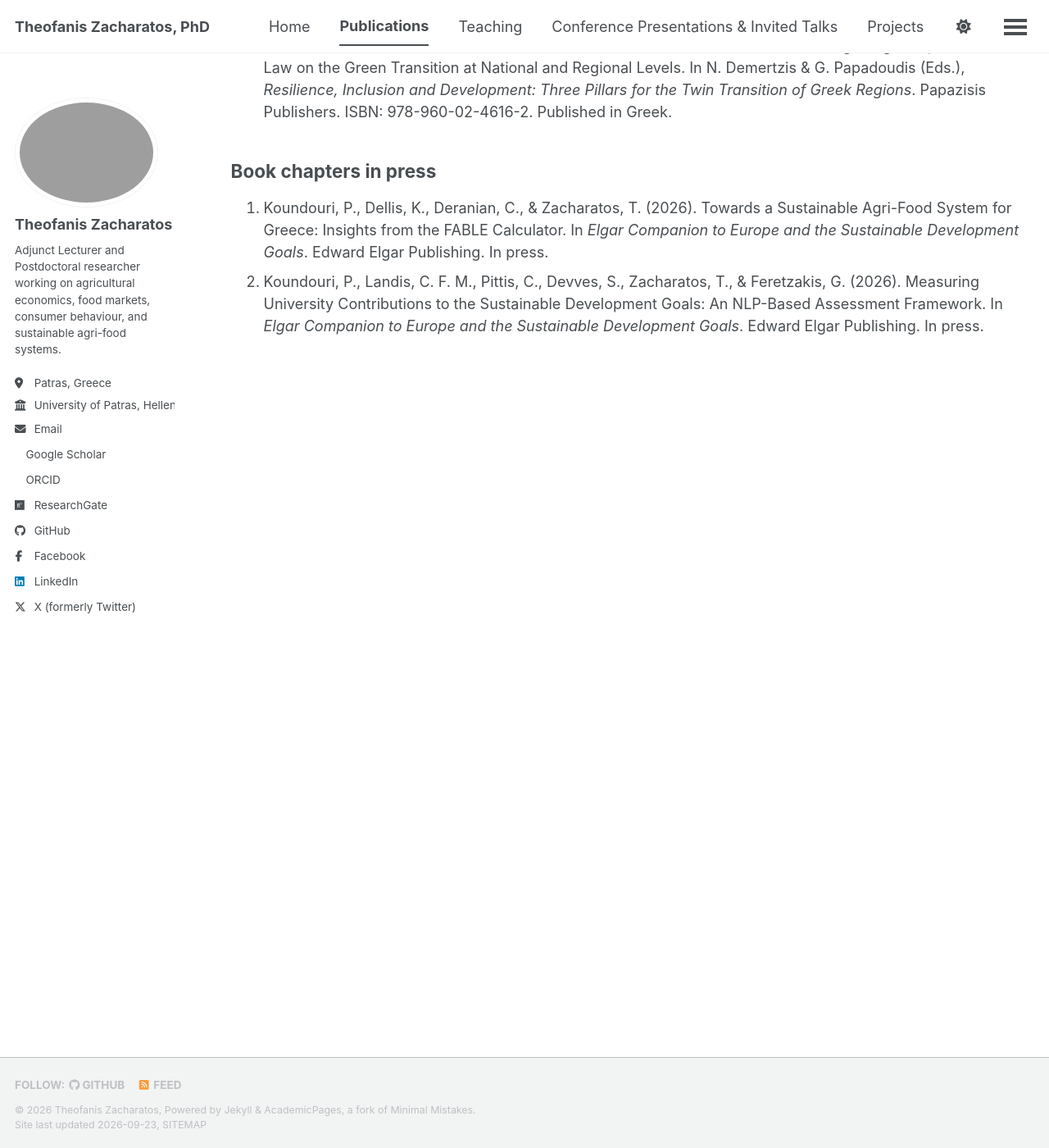
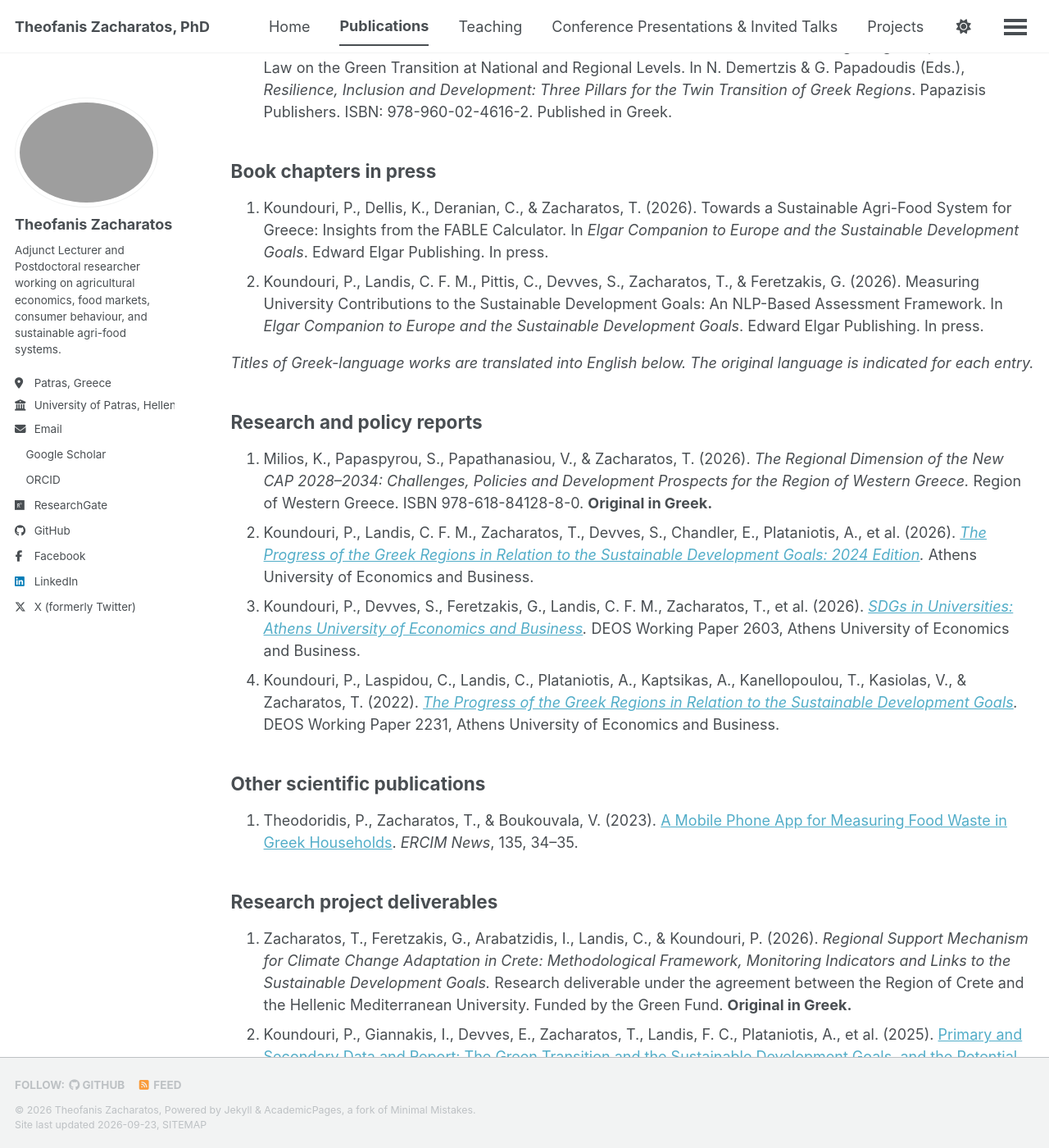
Before and after one commit to TheofanisZacharatos/theofaniszacharatos.github.io, a Jekyll site: the page built from _pages/publications.html, in a window 1280 px wide and 1400 px high, scrolled down 1338 px. Shown: the whole window at 82% size. Built offline with Jekyll 4.4.1, drawn with Linux system fonts in a browser that asks for light colours; a style sheet for code colours, icons or effects is not loaded; some of the changed text lies outside the part shown.

Commit message:
Update publications.html

```diff
--- a/_pages/publications.html
+++ b/_pages/publications.html
@@ -146,3 +146,59 @@ author_profile: true
     Edward Elgar Publishing. In press.
   </li>
 </ol>
+
+<p><em>Titles of Greek-language works are translated into English below. The original language is indicated for each entry.</em></p>
+
+<h2>Research and policy reports</h2>
+<ol>
+  <li>Milios, K., Papaspyrou, S., Papathanasiou, V., &amp; Zacharatos, T. (2026).
+    <em>The Regional Dimension of the New CAP 2028–2034: Challenges, Policies and Development Prospects for the Region of Western Greece.</em>
+    Region of Western Greece. ISBN 978-618-84128-8-0. <strong>Original in Greek.</strong></li>
+
+  <li>Koundouri, P., Landis, C. F. M., Zacharatos, T., Devves, S., Chandler, E., Plataniotis, A., et al. (2026).
+    <em><a href="https://econpapers.repec.org/paper/auewpaper/2602.htm">The Progress of the Greek Regions in Relation to the Sustainable Development Goals: 2024 Edition</a>.</em>
+    Athens University of Economics and Business.</li>
+
+  <li>Koundouri, P., Devves, S., Feretzakis, G., Landis, C. F. M., Zacharatos, T., et al. (2026).
+    <em><a href="https://econpapers.repec.org/paper/auewpaper/2603.htm">SDGs in Universities: Athens University of Economics and Business</a>.</em>
+    DEOS Working Paper 2603, Athens University of Economics and Business.</li>
+
+  <li>Koundouri, P., Laspidou, C., Landis, C., Plataniotis, A., Kaptsikas, A., Kanellopoulou, T., Kasiolas, V., &amp; Zacharatos, T. (2022).
+    <em><a href="https://econpapers.repec.org/paper/auewpaper/2231.htm">The Progress of the Greek Regions in Relation to the Sustainable Development Goals</a>.</em>
+    DEOS Working Paper 2231, Athens University of Economics and Business.</li>
+</ol>
+
+<h2>Other scientific publications</h2>
+<ol>
+  <li>Theodoridis, P., Zacharatos, T., &amp; Boukouvala, V. (2023).
+    <a href="https://ercim-news.ercim.eu/en135/special/a-mobile-phone-app-for-measuring-food-waste-in-greek-households">A Mobile Phone App for Measuring Food Waste in Greek Households</a>.
+    <em>ERCIM News</em>, 135, 34–35.</li>
+</ol>
+
+<h2>Research project deliverables</h2>
+<ol>
+  <li>Zacharatos, T., Feretzakis, G., Arabatzidis, I., Landis, C., &amp; Koundouri, P. (2026).
+    <em>Regional Support Mechanism for Climate Change Adaptation in Crete: Methodological Framework, Monitoring Indicators and Links to the Sustainable Development Goals.</em>
+    Research deliverable under the agreement between the Region of Crete and the Hellenic Mediterranean University. Funded by the Green Fund.
+    <strong>Original in Greek.</strong></li>
+
+  <li>Koundouri, P., Giannakis, I., Devves, E., Zacharatos, T., Landis, F. C., Plataniotis, A., et al. (2025).
+    <a href="https://strapi.justredi.gr/uploads/Just_Re_DI_Deliverable_1_2_0415a07e29.pdf">Primary and Secondary Data and Report: The Green Transition and the Sustainable Development Goals, and the Potential Role of Earth Observation in Monitoring and Achieving the Goals</a>.
+    JustReDI deliverable D1.2. <strong>Original in Greek.</strong></li>
+
+  <li>Koundouri, P., Giannakis, I., Devves, E., Zacharatos, T., Landis, F. C., &amp; Plataniotis, A. (2025).
+    <a href="https://strapi.justredi.gr/uploads/Just_Re_DI_Deliverable_2_4_aea907f78d.pdf">Financing Tools for Transition Pathways</a>.
+    JustReDI deliverable D2.4. <strong>Original in Greek.</strong></li>
+
+  <li>Koundouri, P., Giannakis, I., Devves, E., Zacharatos, T., Landis, F. C., &amp; Plataniotis, A. (2025).
+    <a href="https://strapi.justredi.gr/uploads/Just_Re_DI_Deliverable_1_4_c79eff1edf.pdf">Report and Dashboard on the Incorporation of European Green Transition Case Law at the National and Regional Levels</a>.
+    JustReDI deliverable D1.4. <strong>Original in Greek.</strong></li>
+
+  <li>Koundouri, P., Giannakis, I., Devves, E., Zacharatos, T., Plataniotis, A., Guittard, A., &amp; Landis, F. C. (2025).
+    <a href="https://strapi.justredi.gr/uploads/Just_Re_DI_Deliverable_1_3_25014bded5.pdf">Visualising Progress Towards the Sustainable Development Goals and European Climate Targets for 2030 and 2050 at the Regional Level</a>.
+    JustReDI deliverable D1.3. <strong>Original in Greek.</strong></li>
+
+  <li>Tsami, N., Mylonas, G., Kalogeras, A., Avrami, L., Tsekos, T., Kalogeras, G., Boulogiorgou, D., Ktenidis, P., Devves, E., Zacharatos, T., et al. (2025).
+    <a href="https://strapi.justredi.gr/uploads/Just_Re_DI_Deliverable_19_1_5082a6bab9.pdf">Policy Proposals for Harnessing Synergies Between the Green Transition and Digital Transformation</a>.
+    JustReDI deliverable D19.1. <strong>Original in Greek.</strong></li>
+</ol>
```
